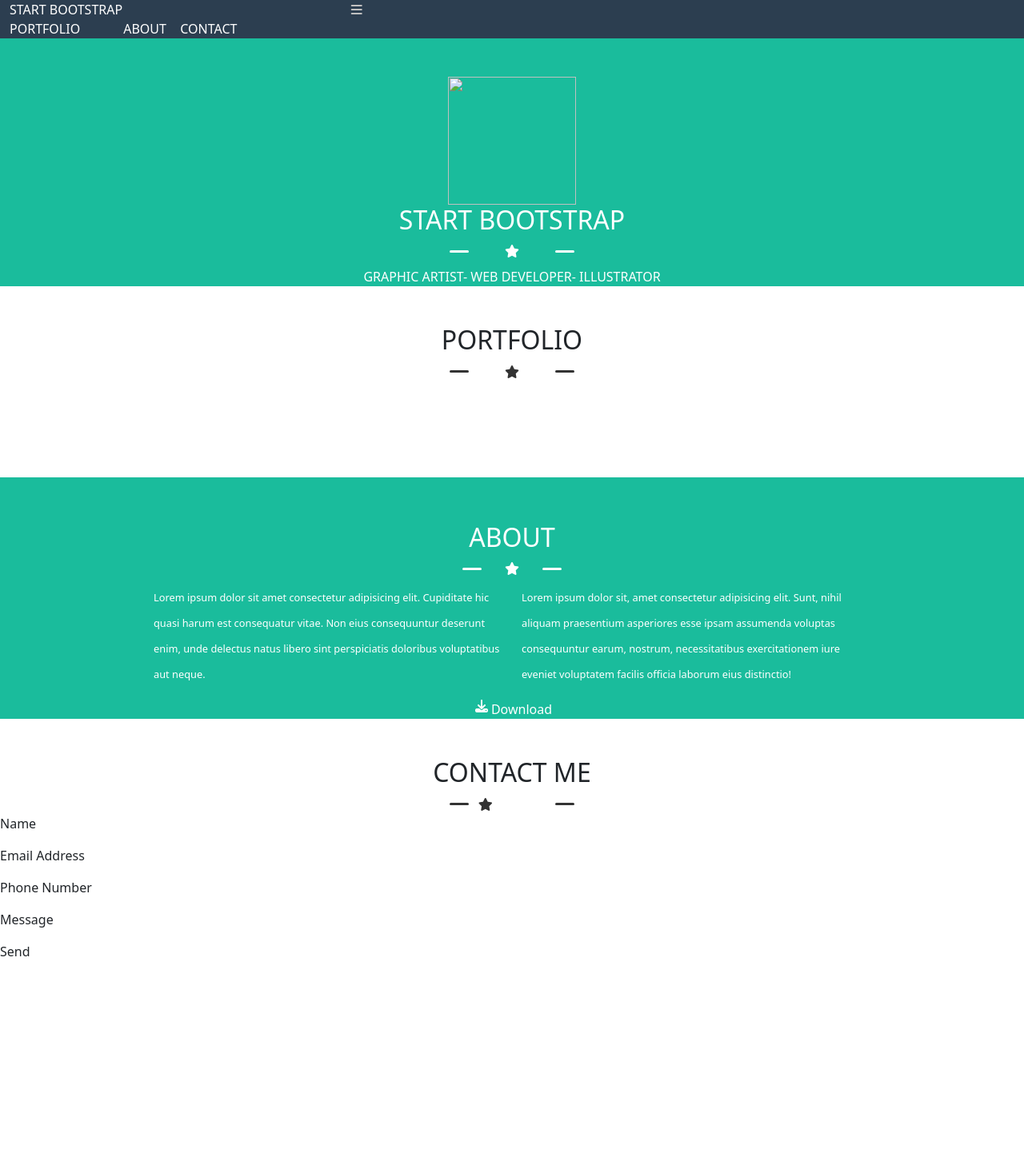
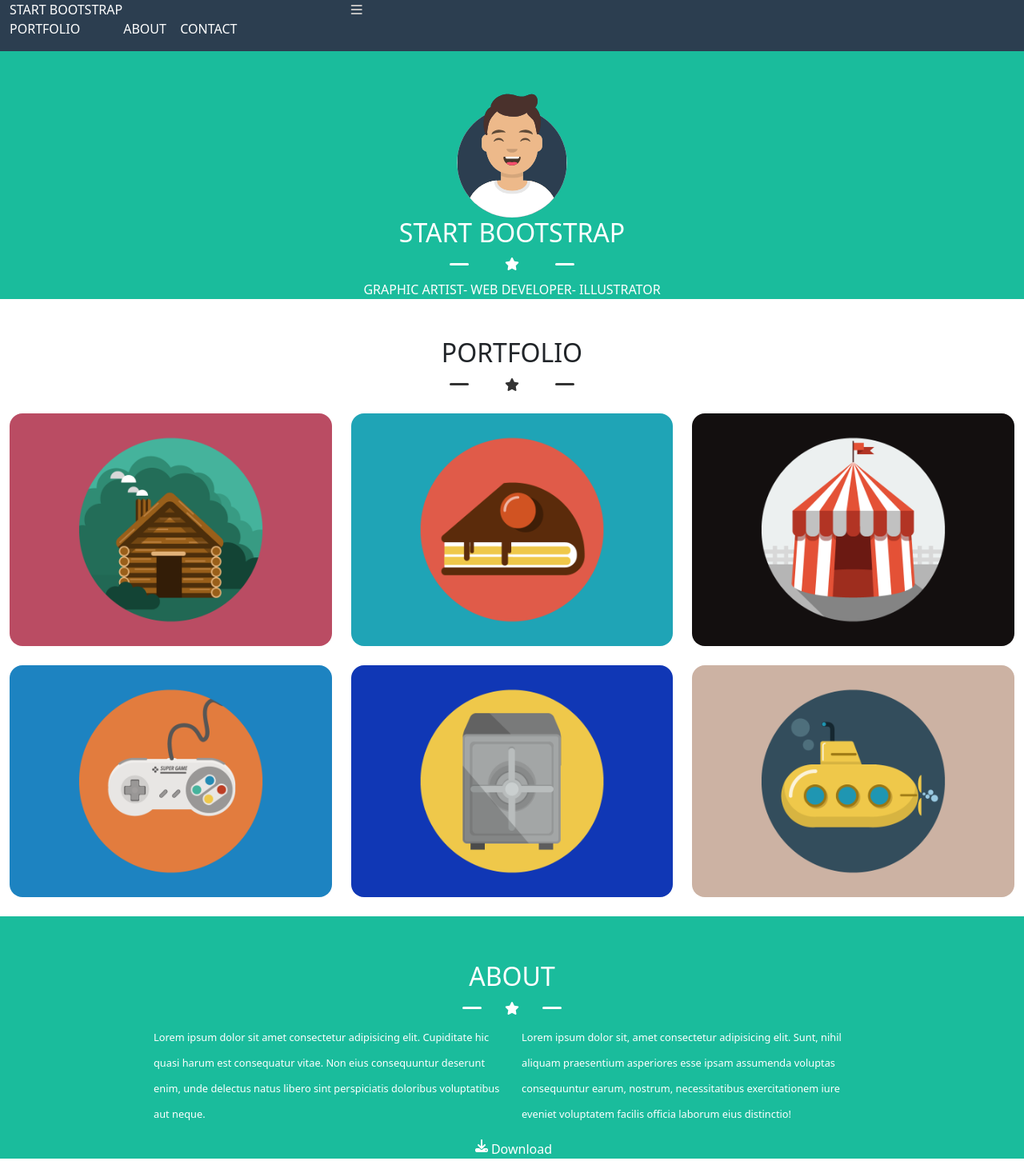
Before and after one commit to SimonaCartolina/html-css-bootstrap-freelancer, a plain HTML site: page index.html in a window 1280 px wide. Shown: the top 1452 px of the page at 80% size. Before the commit the page ends 1218 px from the top, so only its background shows below. Drawn offline with nearby package versions, Linux system fonts and the light colour scheme.

Commit message:
pushing all the imgs

```diff
--- a/index.html
+++ b/index.html
@@ -14,7 +14,7 @@
     <!--top nav-->
 
     <header class="text-white">
-        <div class="container-fluid">
+        <div class="container-fluid pb-3">
             <div class="row space-between">
                 <div class="col-11 col-md-6 col-lg-4 bold">
                         START BOOTSTRAP
@@ -44,7 +44,7 @@
             <div class="container-0auto">
 
                         <div class="text-center">
-                            <img src="../img/avatar.svg" alt="">
+                            <img src="./img/avatar.svg" alt="">
                         </div>
                             <h2 class="bold text-center">
                             START BOOTSTRAP
@@ -77,27 +77,27 @@
 
                         <div class="row mt-4">
                             <div class="col-12 col-md-6 col-lg-4 mb-4">
-                                <img src="../img/cabin.png" class="img-fluid rounded-4" alt="">
+                                <img src="./img/cabin.png" class="img-fluid rounded-4" alt="">
                             </div>
 
                             <div class="col-12 col-md-6 col-lg-4 mb-4">
-                                <img src="../img/cake.png" class="img-fluid rounded-4" alt="">
+                                <img src="./img/cake.png" class="img-fluid rounded-4" alt="">
                             </div>
 
                             <div class="col-12 col-md-6 col-lg-4 mb-4">
-                                <img src="../img/circus.png" class="img-fluid rounded-4" alt="">
+                                <img src="./img/circus.png" class="img-fluid rounded-4" alt="">
                             </div>
 
                             <div class="col-12 col-md-6 col-lg-4 mb-4">
-                                <img src="../img/game.png" class="img-fluid rounded-4" alt="">
+                                <img src="./img/game.png" class="img-fluid rounded-4" alt="">
                             </div>
 
                             <div class="col-12 col-md-6 col-lg-4 mb-4">
-                                <img src="../img/safe.png" class="img-fluid rounded-4" alt="">
+                                <img src="./img/safe.png" class="img-fluid rounded-4" alt="">
                             </div>
 
                             <div class="col-12 col-md-6 col-lg-4 mb-4">
-                                <img src="../img/submarine.png" class="img-fluid rounded-4" alt="">
+                                <img src="./img/submarine.png" class="img-fluid rounded-4" alt="">
                             </div>
                         </div>
 
```
Also changed, not shown: img/avatar.svg (added), img/cabin.png (added), img/cake.png (added), img/circus.png (added), img/game.png (added), img/safe.png (added), img/submarine.png (added).
